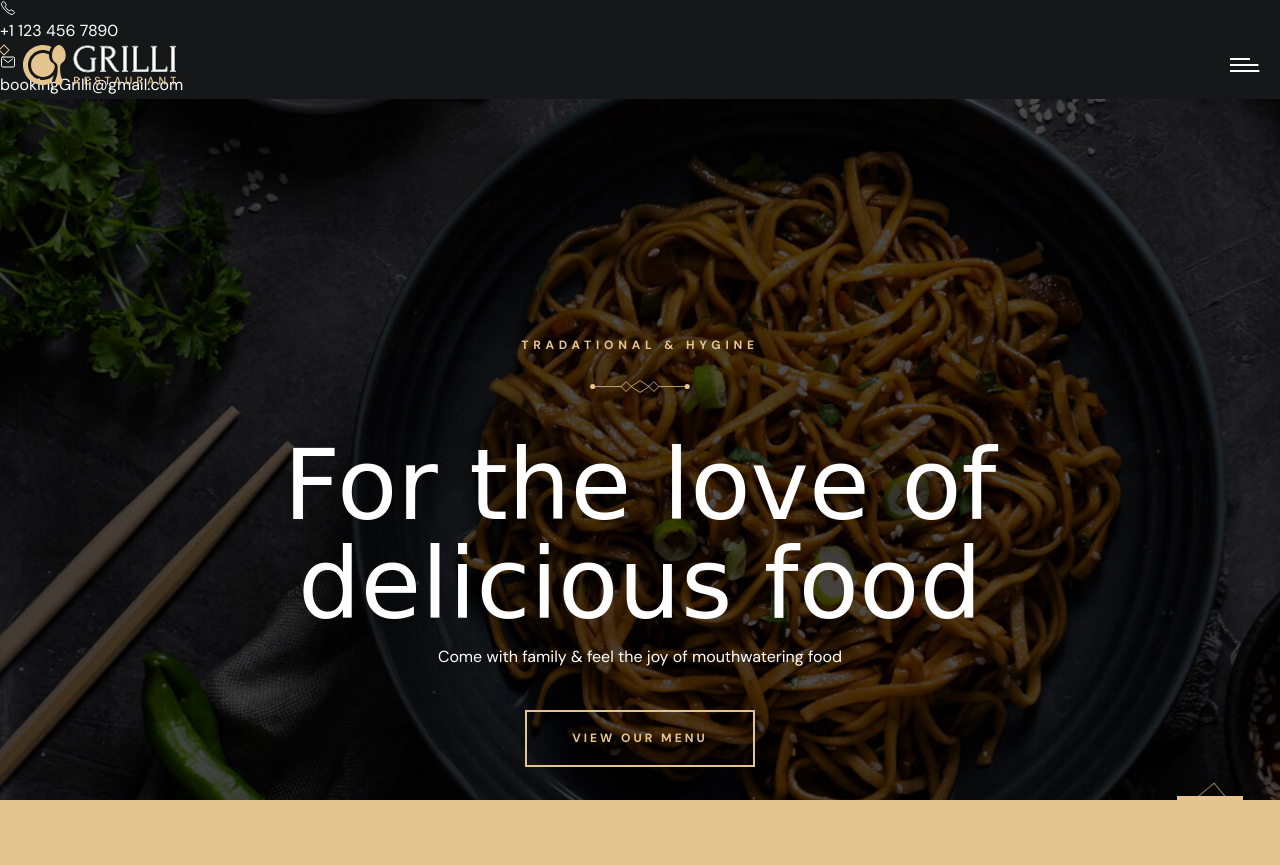
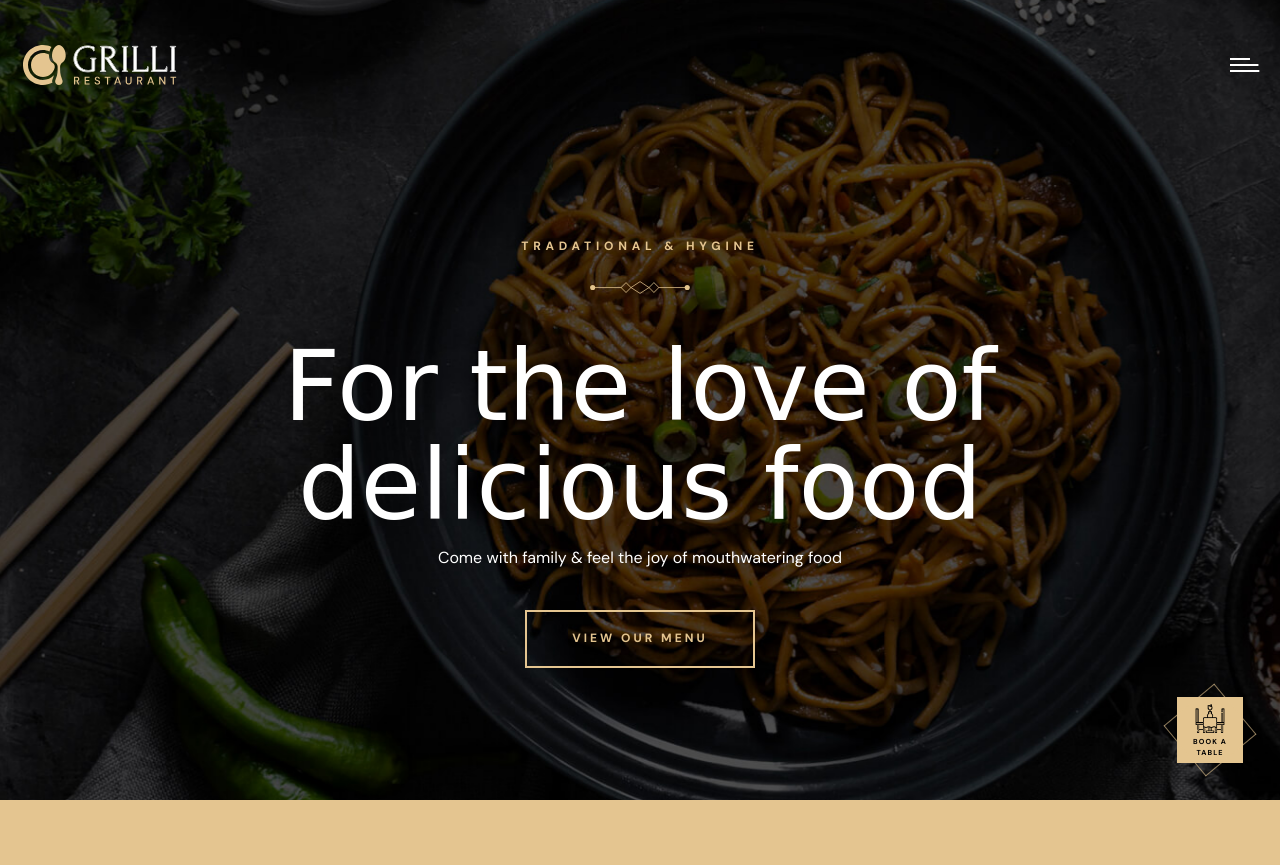
Before and after one commit to danurari/donna-restaurant, a plain HTML site: page index.html in a window 1280 px wide. Shown: the top 865 px of the page. Drawn offline with nearby package versions, Linux system fonts and the light colour scheme; a web font is replaced by a local one.

Commit message:
fix: change some desc and fix issue

```diff
--- a/assets/js/script.js
+++ b/assets/js/script.js
@@ -4,8 +4,6 @@
 
 /**
  * PRELOAD
- *
- * loading will be end after document is loaded
  */
 
 const preloader = document.querySelector("[data-preaload]");
--- a/index.html
+++ b/index.html
@@ -76,37 +76,15 @@
 
             <div class="separator"></div>
 
-            <a href="mailto:booking@restaurant.com" class="topbar-item link">
+            <a href="mailto:bookingGrilli@gmail.com" class="topbar-item link">
                 <div class="icon">
                     <ion-icon name="mail-outline" aria-hidden="true"></ion-icon>
                 </div>
 
-                <span class="span">booking@restaurant.com</span>
+                <span class="span"></span>
             </a>
 
         </div>
-
-        <span class="span">Daily : 8.00 am to 10.00 pm</span>
-      </div>
-
-      <a href="tel:+11234567890" class="topbar-item link">
-        <div class="icon">
-          <ion-icon name="call-outline" aria-hidden="true"></ion-icon>
-        </div>
-
-        <span class="span">+1 123 456 7890</span>
-      </a>
-
-      <div class="separator"></div>
-
-      <a href="mailto:bookingGrilli@gmail.com" class="topbar-item link">
-        <div class="icon">
-          <ion-icon name="mail-outline" aria-hidden="true"></ion-icon>
-        </div>
-
-        <span class="span">bookingGrilli@gmail.com</span>
-      </a>
-
     </div>
 
 
```
Also changed, not shown: assets/css/style.css (+0 -10 lines).
